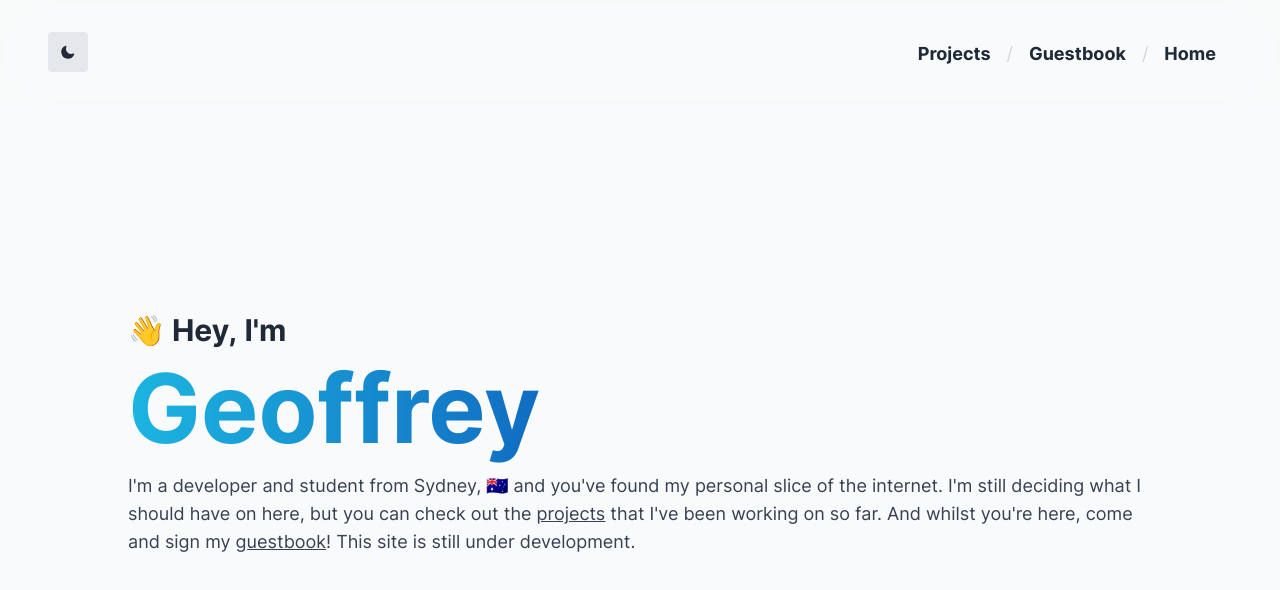
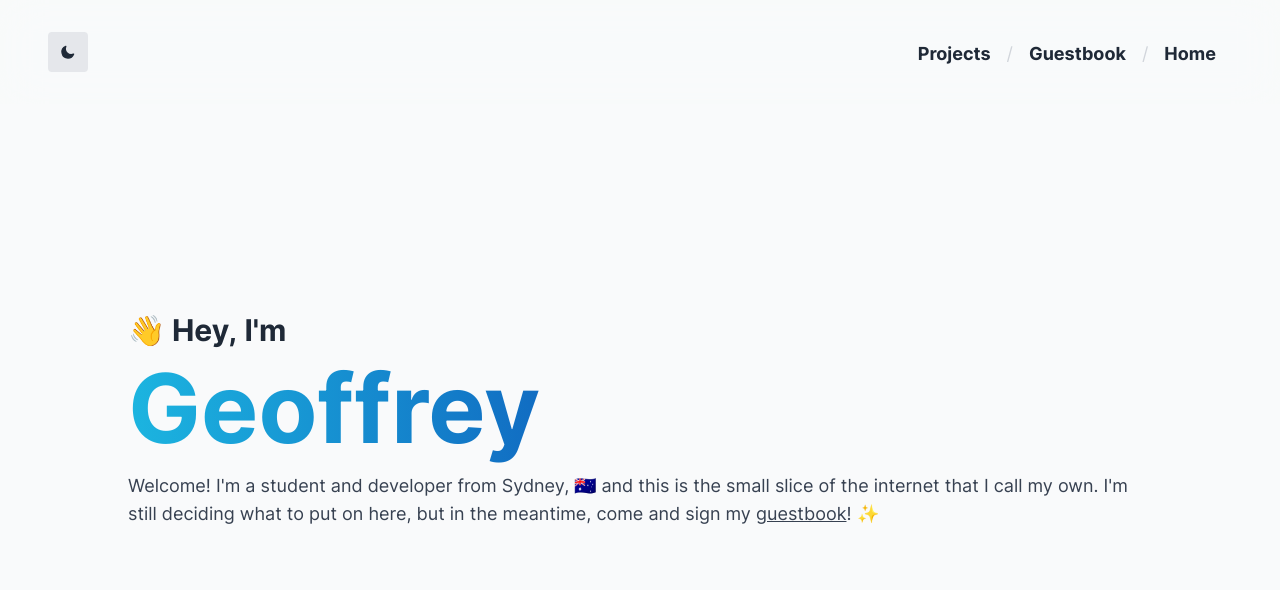
Before and after one commit to gfungx/gfung.net, a Next.js app: page / in a window 1280 px wide. Shown: the top 590 px of the page. Built offline with nearby package versions, Linux system fonts and the light colour scheme.

Commit message:
Edit homepage text and other minor fixes

```diff
--- a/components/Projects/Project.tsx
+++ b/components/Projects/Project.tsx
@@ -41,7 +41,7 @@ const Project: FunctionalComponent<ProjectProps> = ({
         <>
           <p className="inline-block">|</p>{' '}
           <a href={homepage} target="_blank" className="inline-block">
-            Homepage{' '}
+            Live{' '}
             <svg
               xmlns="http://www.w3.org/2000/svg"
               width="20"
--- a/pages/index.tsx
+++ b/pages/index.tsx
@@ -28,16 +28,13 @@ const Home: FunctionalComponent = () => (
       Geoffrey
     </m.h1>
     <m.p className="landing-text" variants={fadeIn}>
-      I'm a developer and student from Sydney, 🇦🇺 and you've found my personal slice of the
-      internet. I'm still deciding what I should have on here, but you can check out the{' '}
-      <span className="cursor-pointer underline">
-        <Link href="/projects">projects</Link>
-      </span>{' '}
-      that I've been working on so far. And whilst you're here, come and sign my{' '}
-      <span className="cursor-pointer underline">
-        <Link href="/guestbook">guestbook</Link>
-      </span>
-      ! This site is still under development.
+      Welcome! I'm a student and developer from Sydney, 🇦🇺 and this is the small slice of the
+      internet that I call my own. I'm still deciding what to put on here, but in the meantime, come
+      and sign my{' '}
+      <Link href="/guestbook">
+        <span className="underline cursor-pointer">guestbook</span>
+      </Link>
+      ! ✨
     </m.p>
   </Container>
 );
```
